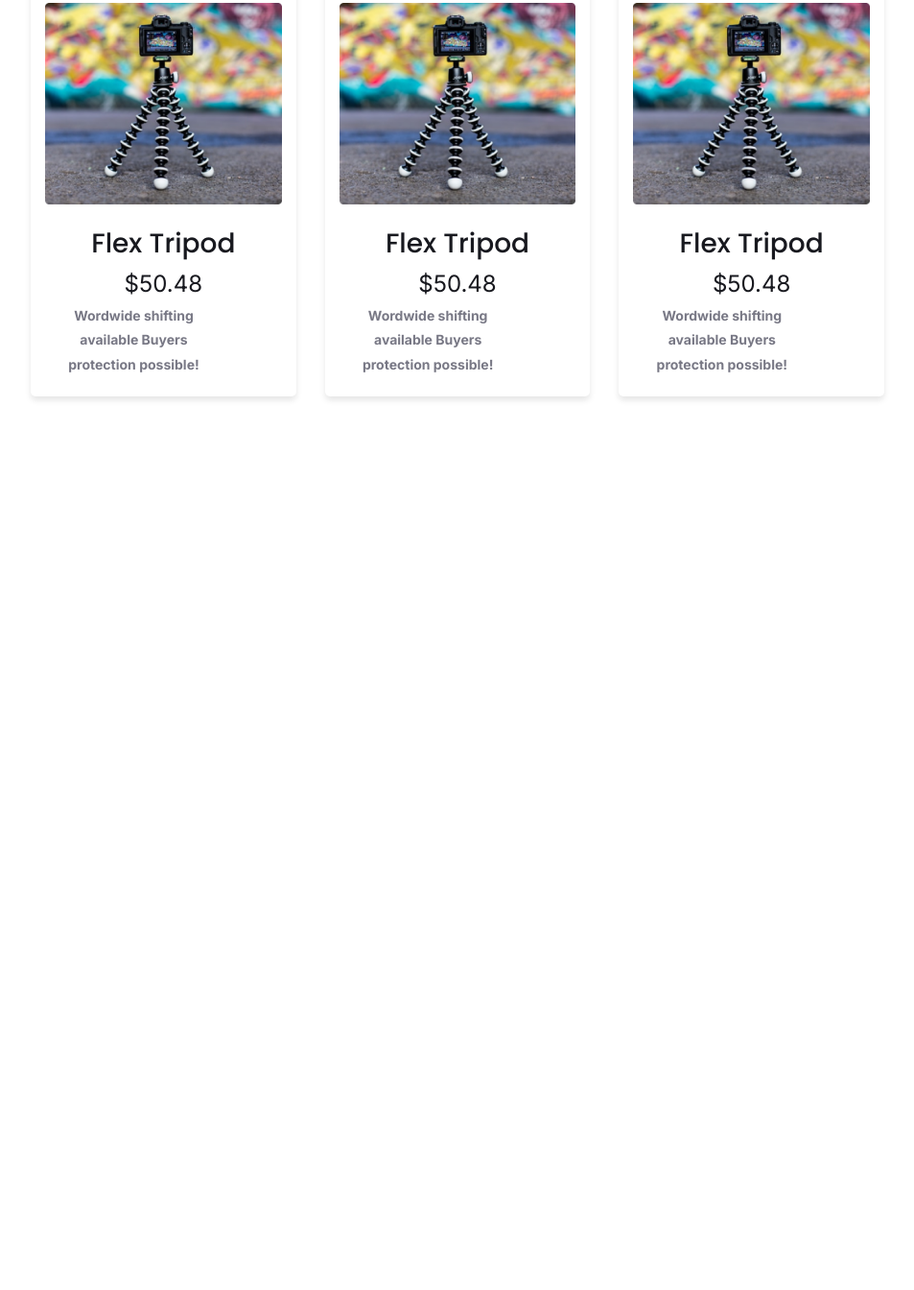
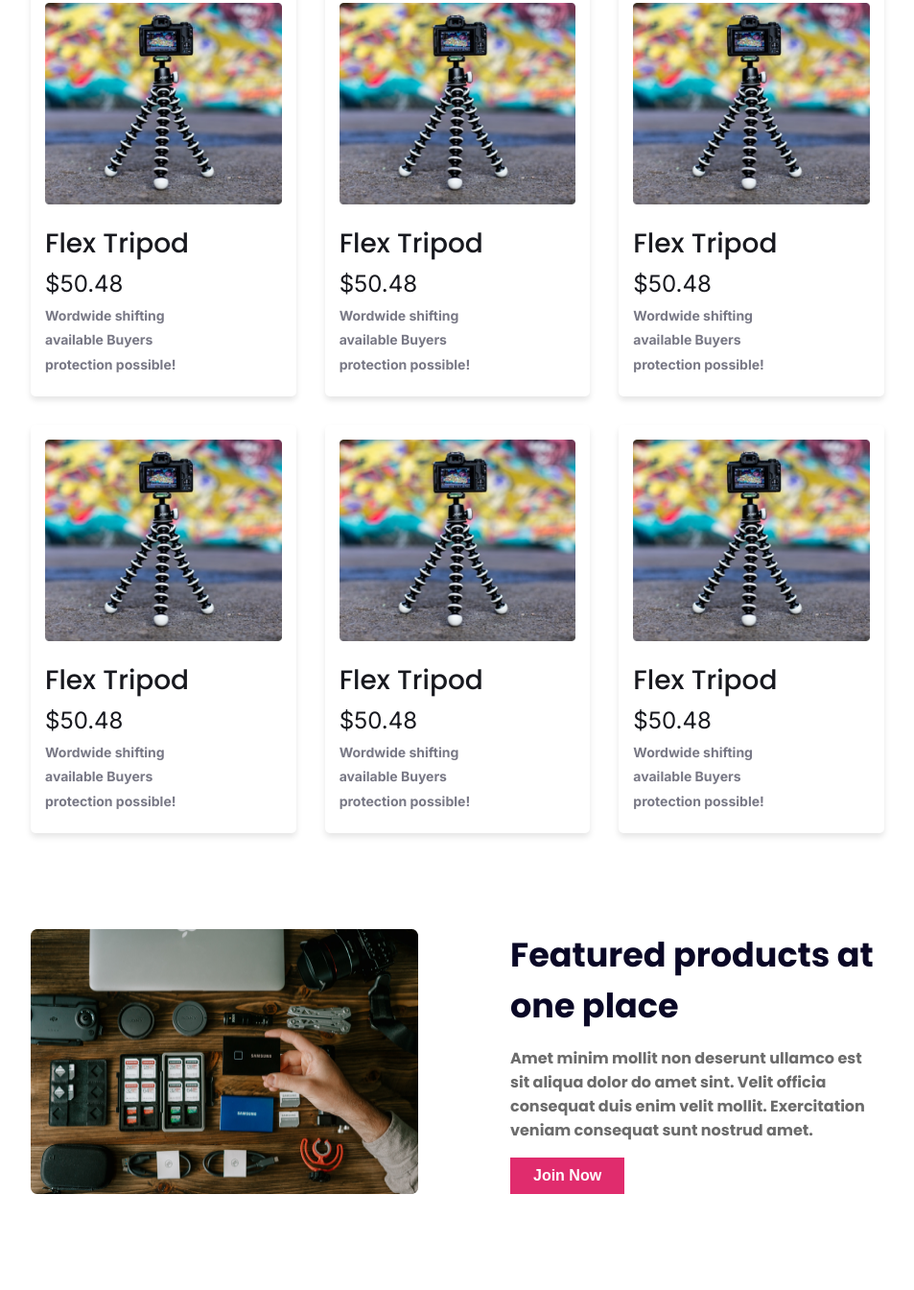
Before and after one commit to zahidhasanratan/Influencer, a plain HTML site: page index.html in a window 1280 px wide. Shown: the part 1199-2543 px from the top of the page at 96% size, without its empty margins (163-1116 px from the left). Before the commit the page ends 1712 px from the top, so only its background shows below. Drawn offline with Linux system fonts and the light colour scheme.

Commit message:
Featured part completed

```diff
--- a/index.html
+++ b/index.html
@@ -128,6 +128,33 @@
     Buyers protection possible!
                     </p>
                 </div>
+                <div class="card">
+                    <img src="./images/tripod.png" alt="">
+                    <h6>Flex Tripod</h6>
+                    <p class="price">$50.48</p>
+                    <p class="short">
+                        Wordwide shifting available
+    Buyers protection possible!
+                    </p>
+                </div>
+                <div class="card">
+                    <img src="./images/tripod.png" alt="">
+                    <h6>Flex Tripod</h6>
+                    <p class="price">$50.48</p>
+                    <p class="short">
+                        Wordwide shifting available
+    Buyers protection possible!
+                    </p>
+                </div>
+                <div class="card">
+                    <img src="./images/tripod.png" alt="">
+                    <h6>Flex Tripod</h6>
+                    <p class="price">$50.48</p>
+                    <p class="short">
+                        Wordwide shifting available
+    Buyers protection possible!
+                    </p>
+                </div>
 
 
             </div>
@@ -137,9 +164,20 @@
       </div>
     </div>
     <!-- Populer Section End -->
-    <!-- Nav Section Star -->
-
-    <!-- Nav Section End -->
+    <!-- Featured Section Star -->
+    <div id="Featured">
+        <div class="container">
+            <div class="featured_wrapper">
+                <img src="./images/gear.png" alt="">
+                <div class="featured_content">
+                    <h5>Featured products at one place</h5>
+                    <h6>Amet minim mollit non deserunt ullamco est sit aliqua dolor do amet sint. Velit officia consequat duis enim velit mollit. Exercitation veniam consequat sunt nostrud amet.</h6>
+                    <button>Join Now</button>
+                </div>
+            </div>
+        </div>
+    </div>
+    <!-- Featured Section End -->
     <!-- Nav Section Star -->
 
     <!-- Nav Section End -->
--- a/styles/styles.css
+++ b/styles/styles.css
@@ -126,7 +126,6 @@ ul li {
 }
 .populer_wrapper {
     display: flex;
-    text-align: center;
     flex-direction: column;
     /* justify-content: center; */
 }
@@ -135,6 +134,7 @@ ul li {
     font-weight: 400;
     font-size: 28px;
     padding-bottom: 30px;
+    text-align: center;
     font-family: "Poppins", serif;
 }
 .card_wrapper {
@@ -178,5 +178,45 @@ ul li {
 
 /*Populer Styling End*/
 
+/*Featured Styling Start*/
+#Featured{
+padding-bottom: 100px;
+}
+#Featured .featured_wrapper {
+    display: flex;
+    column-gap: 96px;
+}
+#Featured .featured_content{
+
+}
+#Featured .featured_content h5{
+font-size: 35px;
+font-weight: bold;
+color: #0A0826;
+font-family: "Poppins", serif;
+margin-bottom: 16px;
+}
+#Featured .featured_content h6{
+font-size: 16px;
+font-weight: bold;
+color: #6C6C6C;
+font-family: "Poppins", serif;
+margin-bottom: 16px;
+}
+#Featured .featured_content button{
+    background-color: #E02C6D;
+    color: white;
+    font-size: 16px;
+    font-weight: bold;
+    padding: 10px 24px;
+    border: transparent;
+}
+
+
+/*Featured Styling End*/
+
 /*Common Styling Start*/
 /*Common Styling End*/
+
+/*Common Styling Start*/
+/*Common Styling End*/
```
